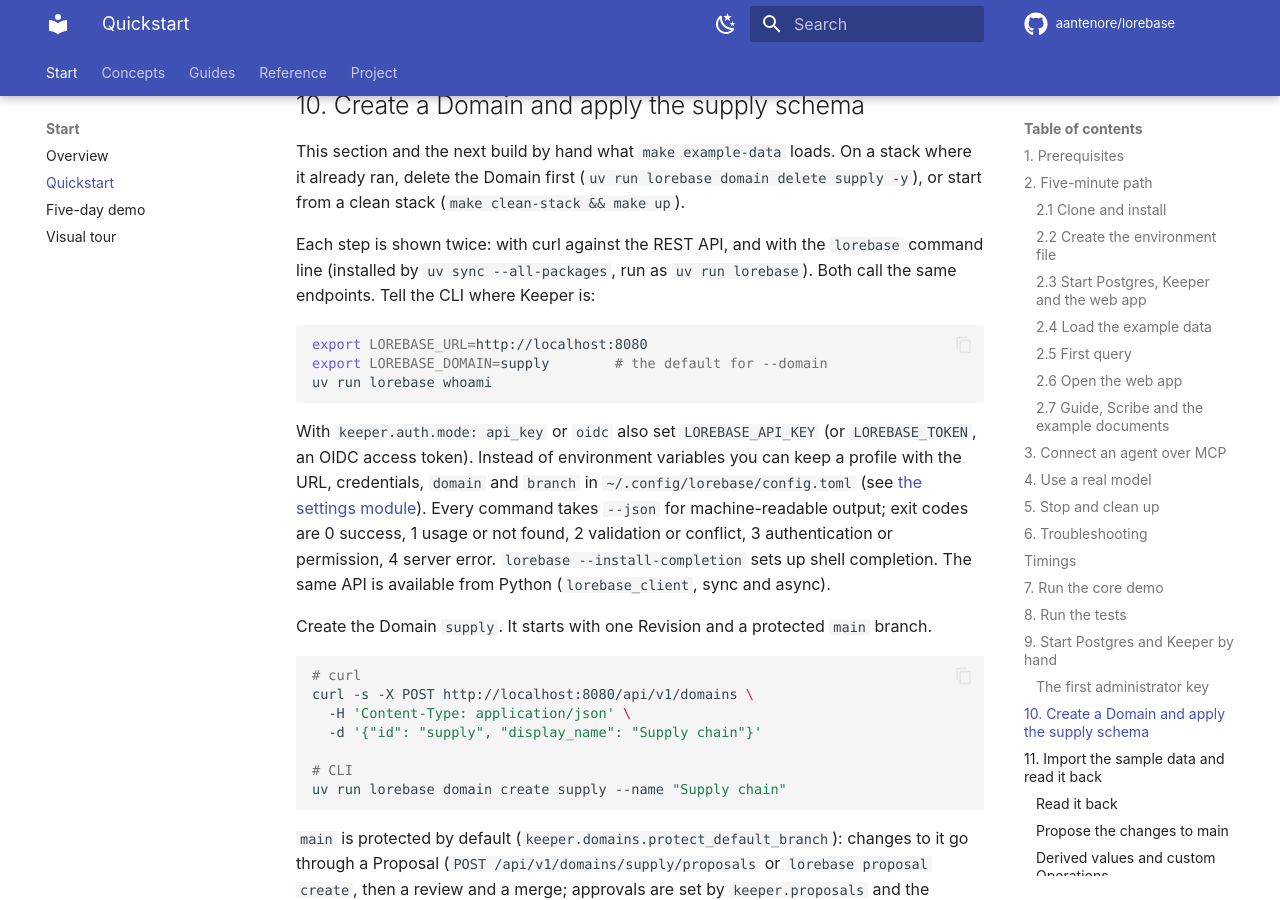
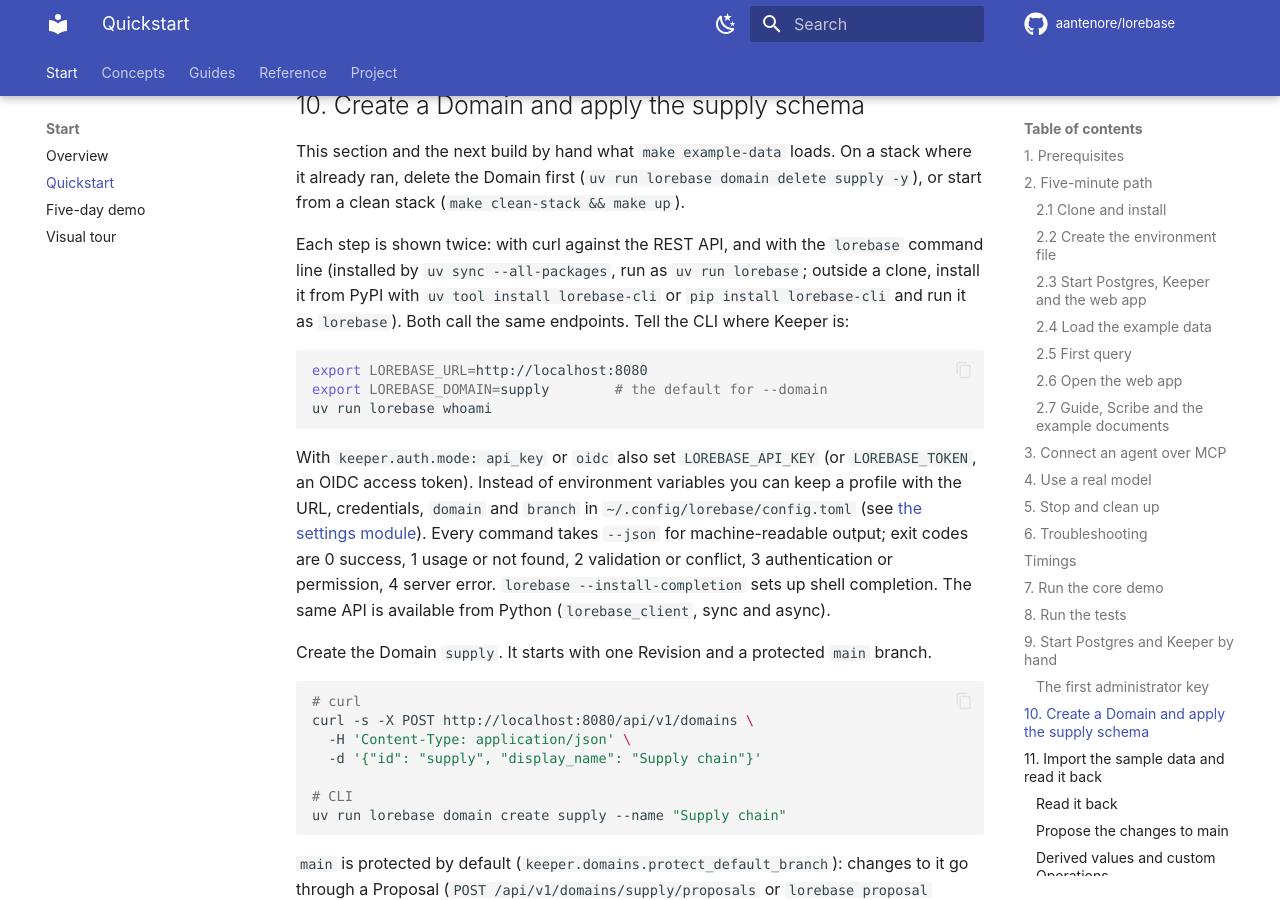
Before and after one commit to aantenore/lorebase, an MkDocs documentation site: the page built from docs/quickstart.md, in a window 1280 px wide and 900 px high, scrolled down 16681 px. Built offline with MkDocs 1.6.1 and Material for MkDocs 9.7.7, drawn with Linux system fonts in a browser that asks for light colours; comment, search, counter and statistics services are not loaded.

Commit message:
Document the PyPI install and the release automation since 0.2.3

````diff
--- a/docs/quickstart.md
+++ b/docs/quickstart.md
@@ -631,7 +631,8 @@ already ran, delete the Domain first (`uv run lorebase domain delete supply -y`)
 a clean stack (`make clean-stack && make up`).
 
 Each step is shown twice: with curl against the REST API, and with the `lorebase` command line
-(installed by `uv sync --all-packages`, run as `uv run lorebase`). Both call the same
+(installed by `uv sync --all-packages`, run as `uv run lorebase`; outside a clone, install it from PyPI with
+`uv tool install lorebase-cli` or `pip install lorebase-cli` and run it as `lorebase`). Both call the same
 endpoints. Tell the CLI where Keeper is:
 
 ```bash
````
Also changed, not shown: CHANGELOG.md (+9 -0 lines), README.md (+13 -0 lines), docs/mcp.md (+2 -0 lines), docs/release.md (+1 -1 lines).
